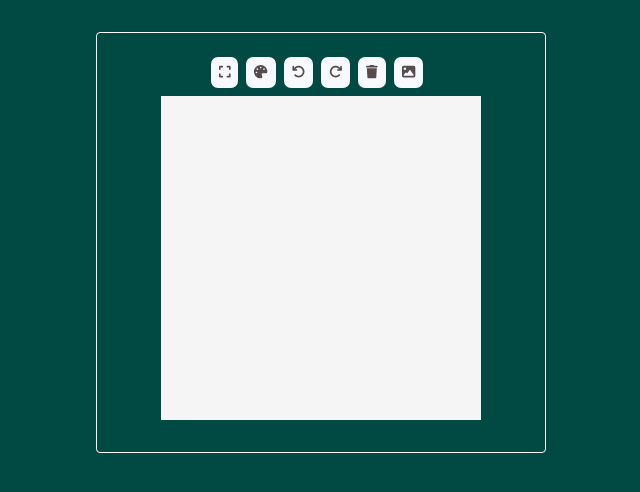
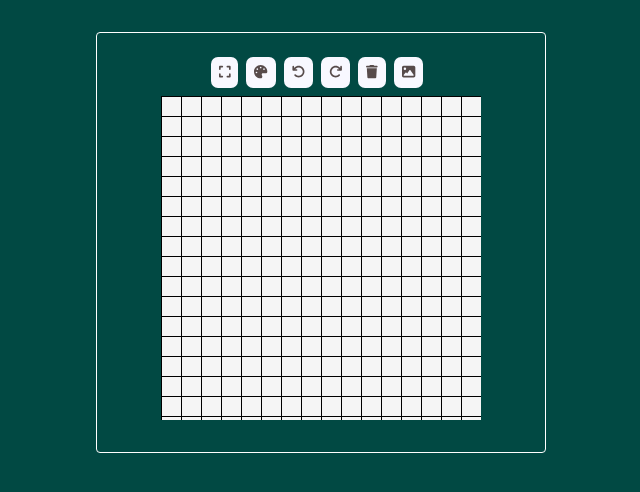
Before and after one commit to TheCyberFlash/stjag-j-toolbox, a React (Create React App) app in the folder desktop-pixel/: page / in a window 1280 px wide. Shown: the top 492 px of the page, without its empty margins (319-959 px from the left). Built offline with nearby package versions, Linux system fonts and the light colour scheme.

Commit message:
Update index.css

```diff
--- a/desktop-pixel/src/index.css
+++ b/desktop-pixel/src/index.css
@@ -166,4 +166,8 @@ body {
 
 .canvas-container {
   background-color: whitesmoke;
+  background-image: linear-gradient(to right, #000 1px, transparent 1px),
+                    linear-gradient(to bottom, #000 1px, transparent 1px);
+  background-size: 20px 20px;
+  position: relative;
 }
```
